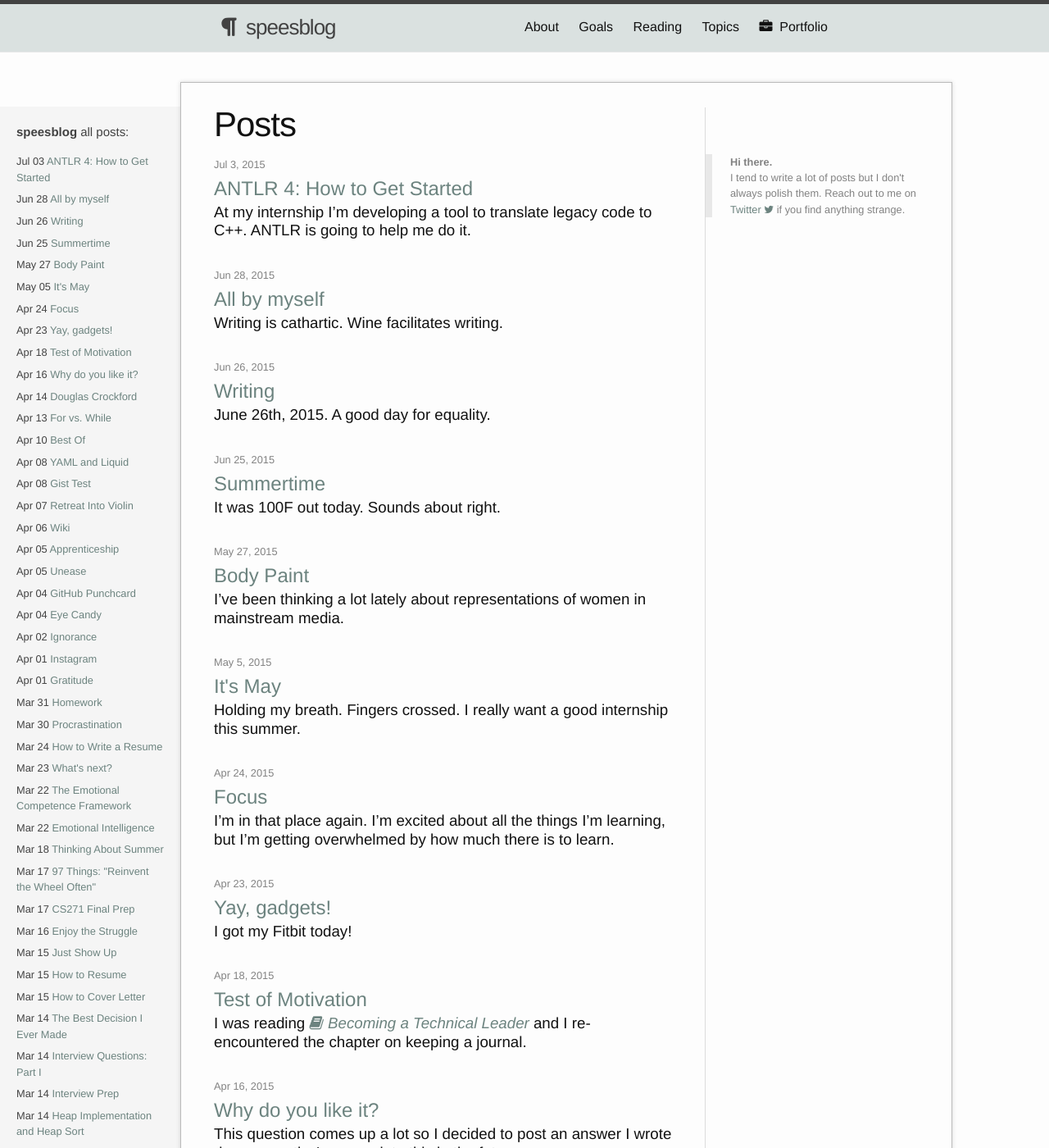
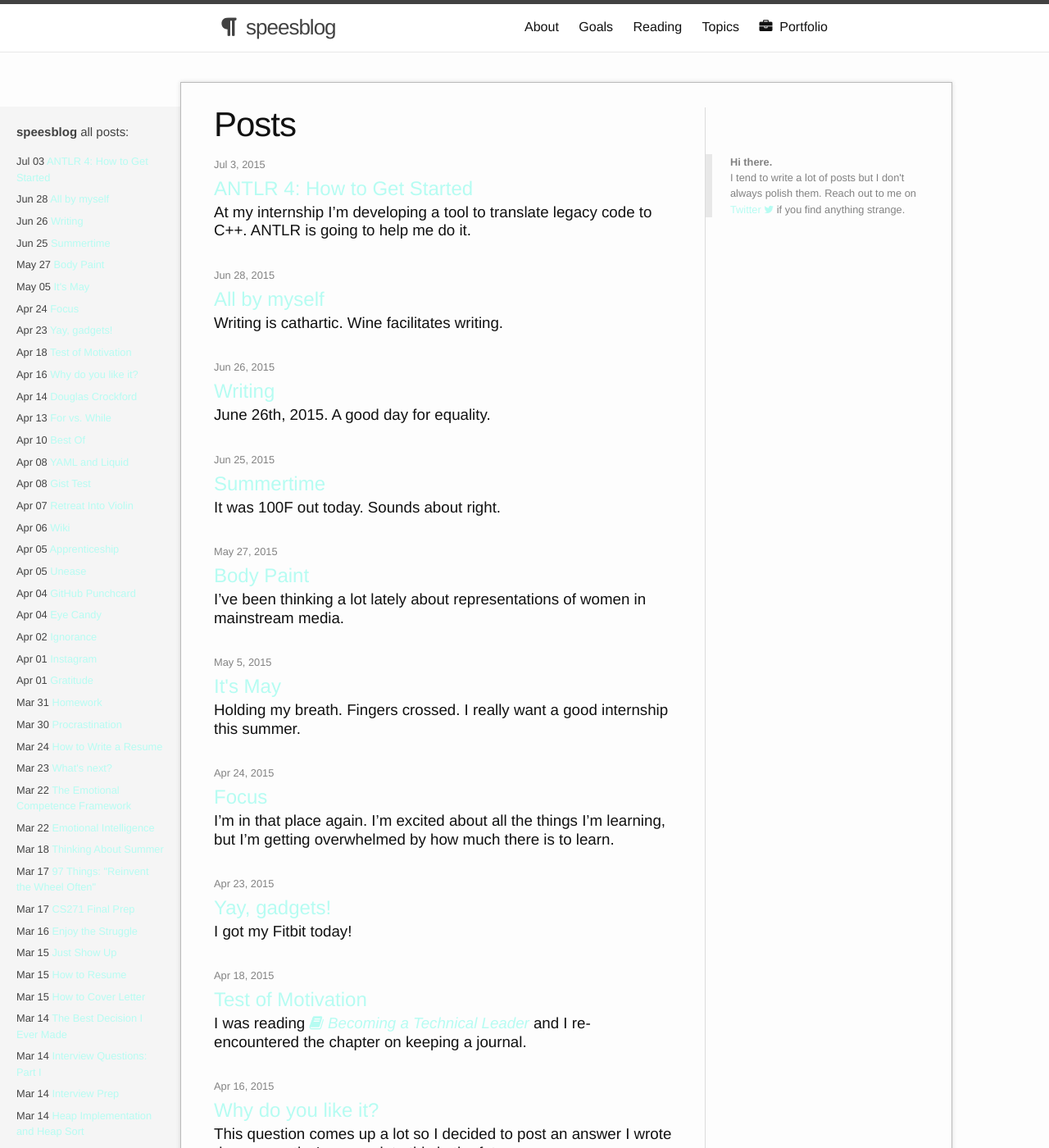
Before and after one commit to shelbyspees/speesblog, a Jekyll site: the page built from index.html, in a window 1280 px wide and 1400 px high. Shown: the whole window at 82% size. Built offline with Jekyll 4.4.1, drawn with Linux system fonts in a browser that asks for light colours; nearby versions of some CDN libraries; the list of posts is cut into pages by our own code.

Commit message:
Change brand color

```diff
--- a/css/main.scss
+++ b/css/main.scss
@@ -15,7 +15,7 @@ $spacing-unit:     30px;
 
 $text-color:       #111;
 $background-color: #fdfdfd;
-$brand-color:      #6C837F;
+$brand-color:      #B6FCF2;
 
 $grey-color:       #828282;
 $grey-color-light: lighten($grey-color, 40%);
```
